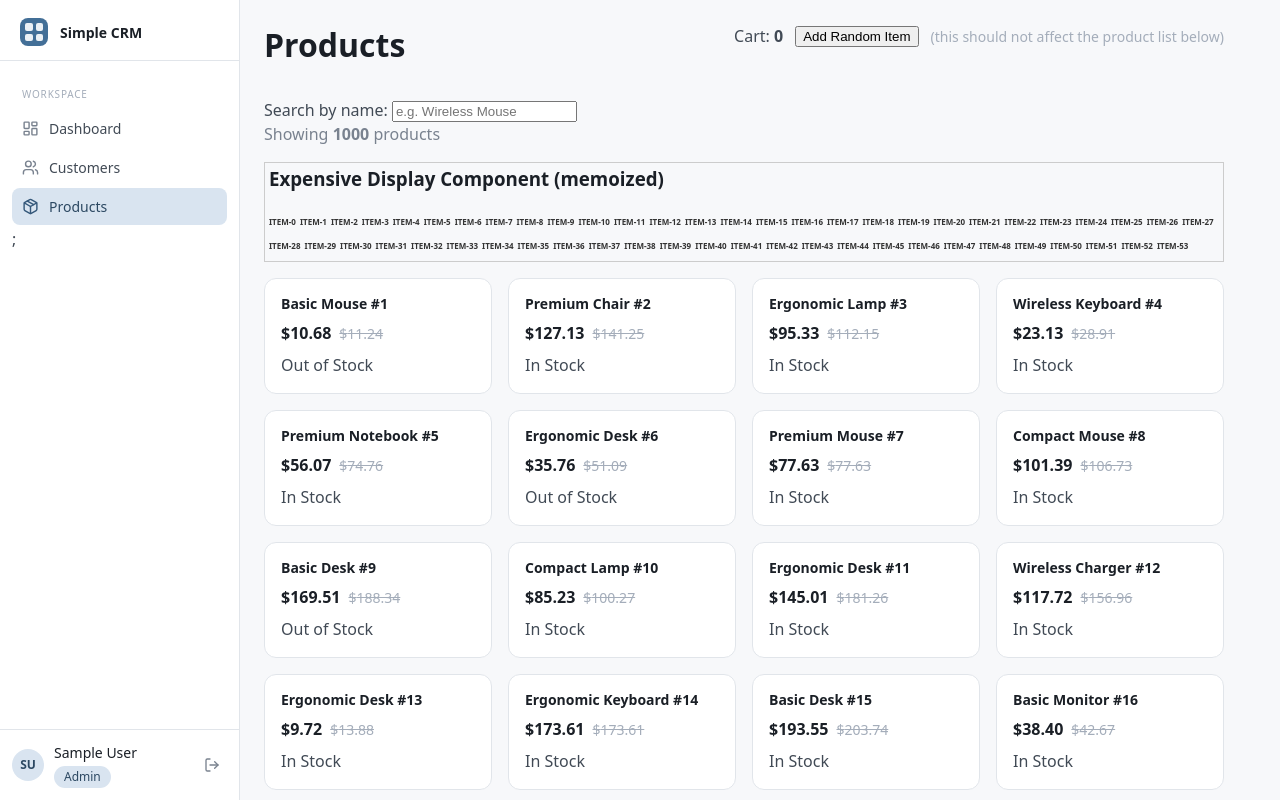
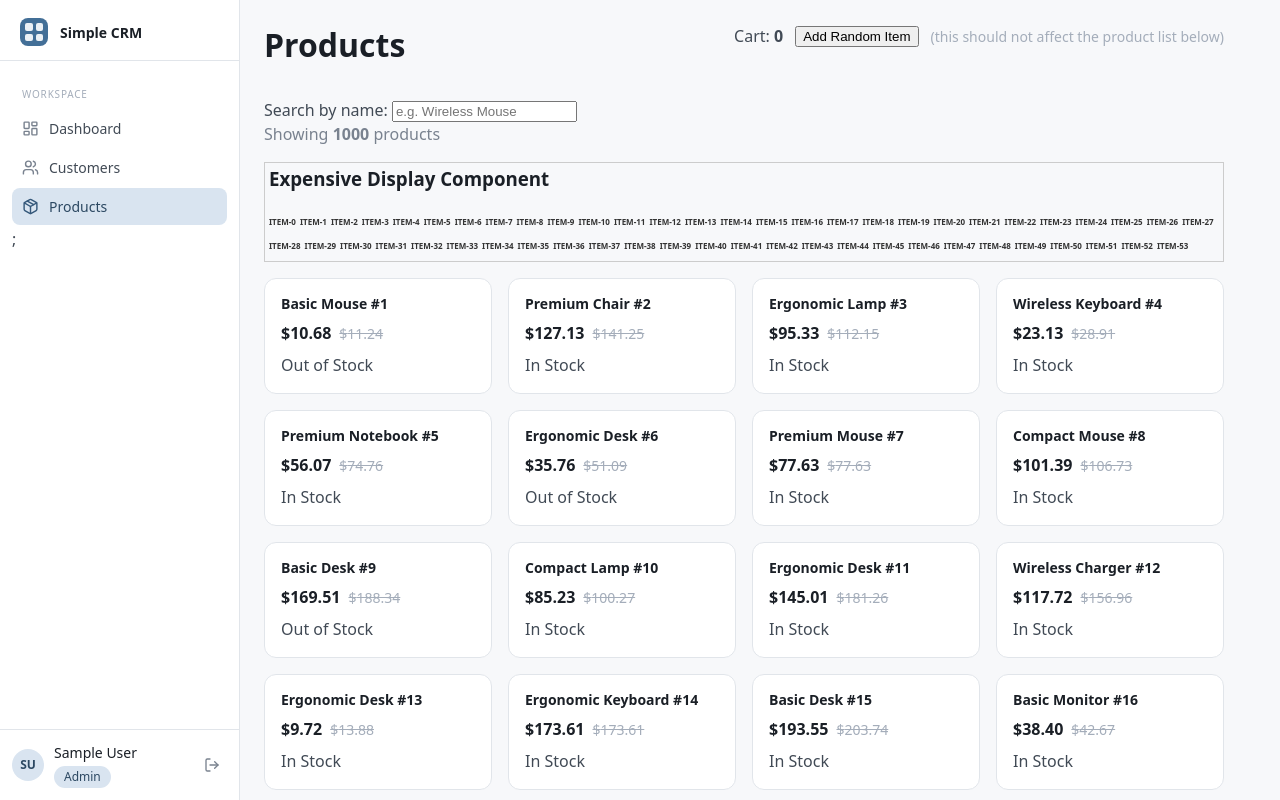
Before and after one commit to snoopytzp/sctp_2_React_Project, a React (Vite) app in the folder simple-crm-web-2/: page /app/products in a window 1280 px wide. Built offline with nearby package versions, Linux system fonts and the light colour scheme; data requests are answered from the project's data file; sample sign-in values are in the browser's storage.

Commit message:
Fixing the Real Bottleneck: Unnecessary Child Re-renders

```diff
--- a/simple-crm-web-2/src/components/ExpensiveDisplayComponent.jsx
+++ b/simple-crm-web-2/src/components/ExpensiveDisplayComponent.jsx
@@ -1,3 +1,5 @@
+import { memo } from "react";
+
 function ExpensiveDisplayComponent() {
   console.log("ExpensiveDisplayComponent rendered");
   // If this is too slow on your machine, reduce the `length`
@@ -12,7 +14,7 @@ function ExpensiveDisplayComponent() {
         marginBottom: "16px",
       }}
     >
-      <h3>Expensive Display Component (memoized)</h3>
+      <h3>Expensive Display Component</h3>
       {items.map((item, i) => (
         <span
           key={i}
@@ -31,4 +33,4 @@ function ExpensiveDisplayComponent() {
   );
 }
 
-export default ExpensiveDisplayComponent;
+export default memo(ExpensiveDisplayComponent);
```
